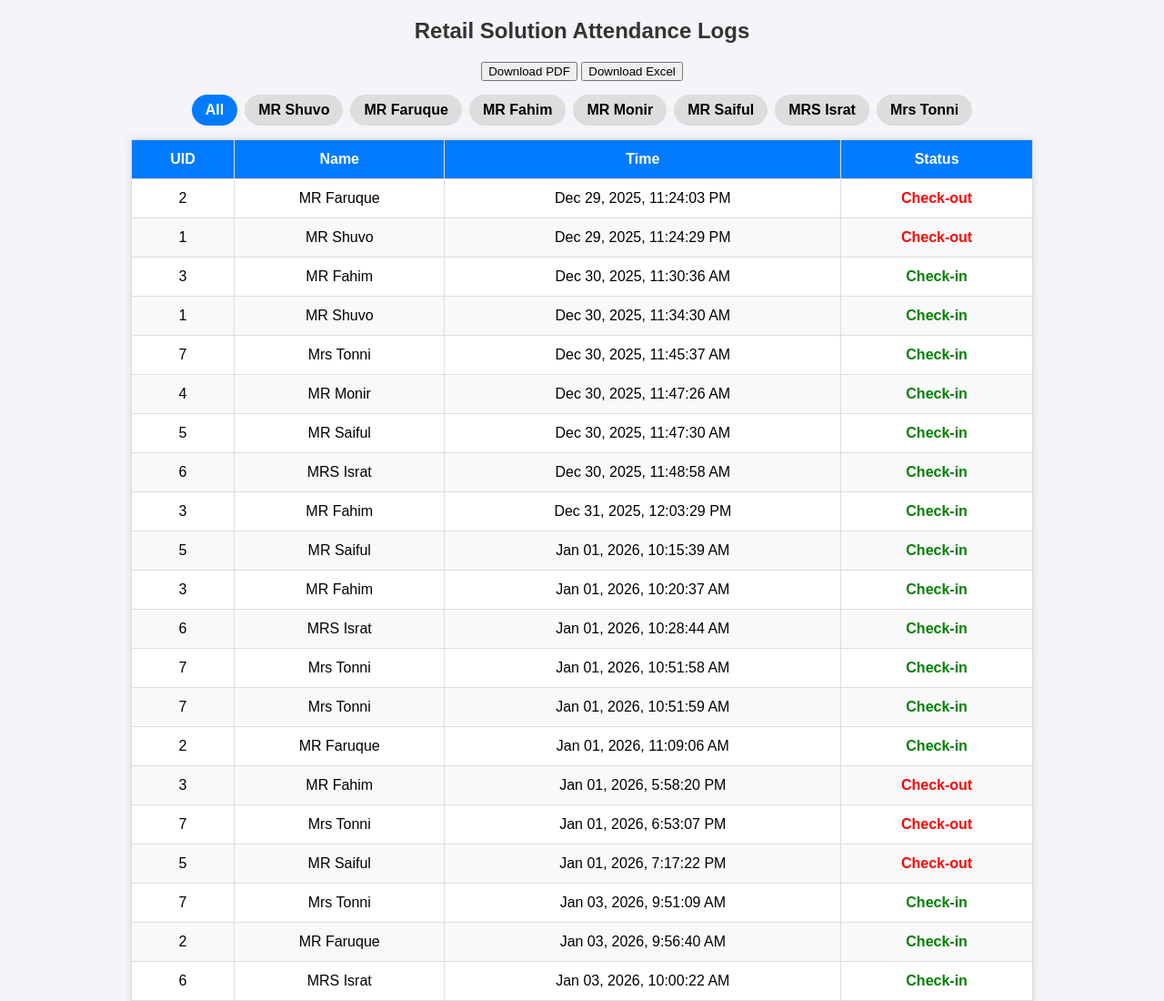
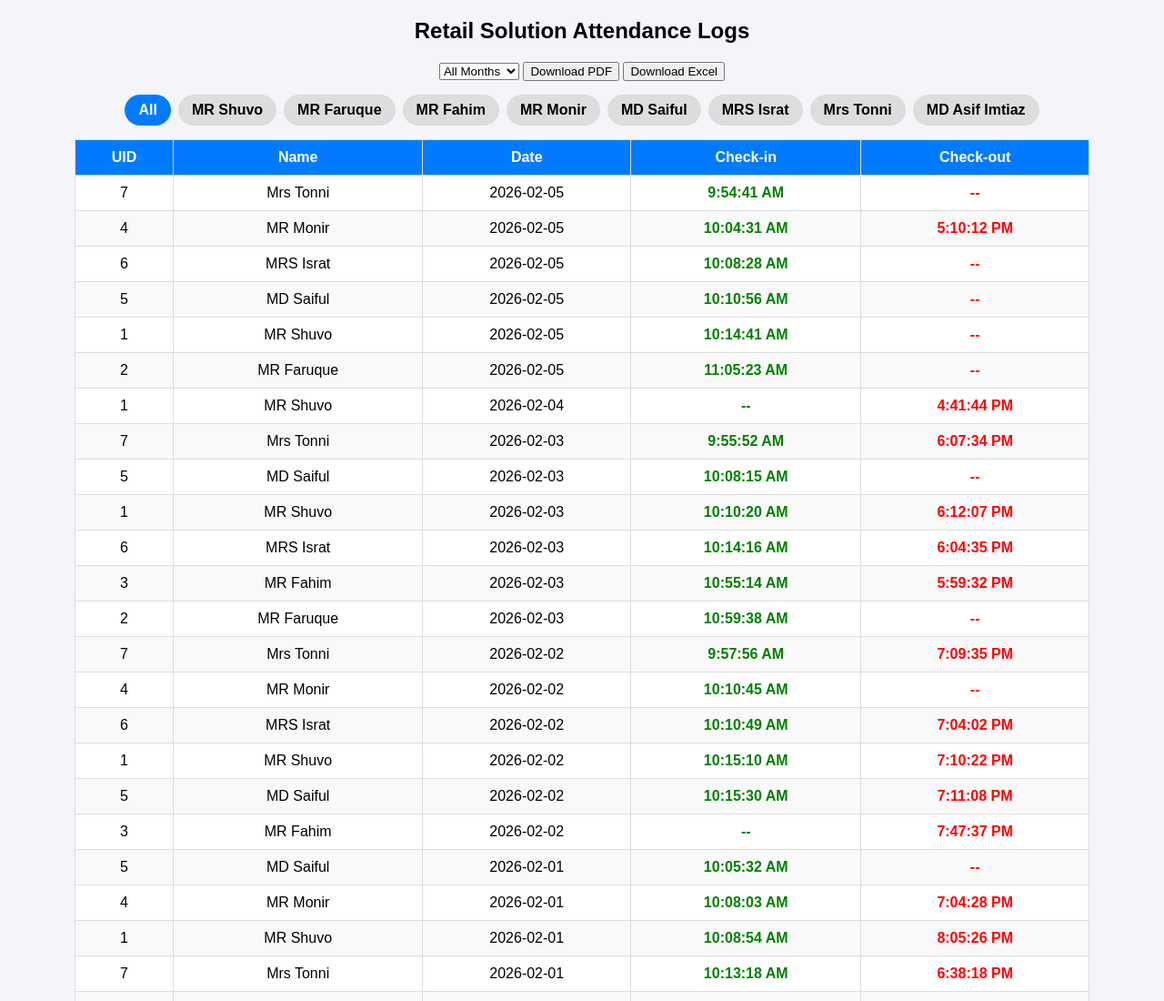
Before and after one commit to mahabubmonir339/Biometric-Bridge, a plain HTML site: page index.html in a window 1280 px wide. Shown: the top 1100 px of the page at 91% size. Drawn offline with nearby package versions, Linux system fonts and the light colour scheme.

Commit message:
add condition

```diff
--- a/attendance.json
+++ b/attendance.json
@@ -2284,5 +2284,23 @@
         "user_id": "2",
         "time": "2026-02-05 11:05:23",
         "status": 0
+    },
+    {
+        "uid": 1,
+        "user_id": "1",
+        "time": "2026-02-05 12:39:43",
+        "status": 0
+    },
+    {
+        "uid": 4,
+        "user_id": "4",
+        "time": "2026-02-05 17:04:12",
+        "status": 0
+    },
+    {
+        "uid": 4,
+        "user_id": "4",
+        "time": "2026-02-05 17:10:12",
+        "status": 0
     }
 ]
--- a/index.html
+++ b/index.html
@@ -3,7 +3,8 @@
 
 <head>
 <meta charset="UTF-8">
-    <title>Attendance</title>
+<title>Retail Solution Attendance</title>
+
 <!-- PDF -->
 <script src="https://cdnjs.cloudflare.com/ajax/libs/jspdf/2.5.1/jspdf.umd.min.js"></script>
 <script src="https://cdnjs.cloudflare.com/ajax/libs/jspdf-autotable/3.5.29/jspdf.plugin.autotable.min.js"></script>
@@ -12,88 +13,42 @@
 <script src="https://cdnjs.cloudflare.com/ajax/libs/xlsx/0.18.5/xlsx.full.min.js"></script>
 
 <style>
-        body {
-            font-family: Arial, sans-serif;
-            background-color: #f4f4f9;
-            margin: 20px;
-        }
+body { font-family: Arial; background:#f4f4f9; margin:20px; }
+h2 { text-align:center; }
 
-        h2 {
-            text-align: center;
-            color: #333;
-        }
+.tabs { display:flex; justify-content:center; flex-wrap:wrap; gap:8px; margin-bottom:15px; }
+.tab { padding:8px 15px; background:#ddd; border-radius:20px; cursor:pointer; font-weight:bold; }
+.tab.active { background:#007BFF; color:#fff; }
 
-        /* TABS */
-        .tabs {
-            display: flex;
-            justify-content: center;
-            flex-wrap: wrap;
-            gap: 8px;
-            margin-bottom: 15px;
-        }
+table { width:90%; margin:auto; border-collapse:collapse; background:#fff; }
+th,td { padding:10px; border:1px solid #ddd; text-align:center; }
+th { background:#007BFF; color:white; }
+tr:nth-child(even){ background:#f9f9f9; }
 
-        .tab {
-            padding: 8px 15px;
-            background: #ddd;
-            border-radius: 20px;
-            cursor: pointer;
-            font-weight: bold;
-        }
-
-        .tab.active {
-            background: #007BFF;
-            color: #fff;
-        }
-
-        table {
-            width: 80%;
-            margin: auto;
-            border-collapse: collapse;
-            background-color: #fff;
-            box-shadow: 0 0 10px rgba(0, 0, 0, 0.1);
-        }
-
-        th,
-        td {
-            padding: 12px 15px;
-            border: 1px solid #ddd;
-            text-align: center;
-        }
-
-        th {
-            background-color: #007BFF;
-            color: white;
-        }
-
-        tr:nth-child(even) {
-            background-color: #f9f9f9;
-        }
-
-        tr:hover {
-            background-color: #f1f1f1;
-        }
-
-        .in {
-            color: green;
-            font-weight: bold;
-        }
-
-        .out {
-            color: red;
-            font-weight: bold;
-        }
+.in { color:green; font-weight:bold; }
+.out { color:red; font-weight:bold; }
 </style>
 </head>
 
 <body>
 
 <h2>Retail Solution Attendance Logs</h2>
-    <div style="text-align:center; margin-bottom:15px;">
+
+<div style="text-align:center;margin-bottom:15px;">
+<select id="monthSelect" onchange="renderTable()">
+<option value="all">All Months</option>
+<option value="1">January</option><option value="2">February</option>
+<option value="3">March</option><option value="4">April</option>
+<option value="5">May</option><option value="6">June</option>
+<option value="7">July</option><option value="8">August</option>
+<option value="9">September</option><option value="10">October</option>
+<option value="11">November</option><option value="12">December</option>
+</select>
+
 <button onclick="downloadPDF()">Download PDF</button>
 <button onclick="downloadExcel()">Download Excel</button>
 </div>
 
-    <!-- USER TABS -->
 <div class="tabs" id="userTabs"></div>
 
 <table id="attendance-table">
@@ -101,218 +56,178 @@
 <tr>
 <th>UID</th>
 <th>Name</th>
-                <th>Time</th>
-                <th>Status</th>
+<th>Date</th>
+<th>Check-in</th>
+<th>Check-out</th>
 </tr>
 </thead>
-        <tbody>
-            <tr>
-                <td colspan="4">Loading...</td>
-            </tr>
-        </tbody>
+<tbody><tr><td colspan="5">Loading...</td></tr></tbody>
 </table>
 
 <script>
-        /* USER LIST */
+/* USERS */
 const userMap = {
-            "1": "MR Shuvo",
-            "2": "MR Faruque",
-            "3": "MR Fahim",
-            "4": "MR Monir",
-            "5": "MR Saiful",
-            "6": "MRS Israt",
-            "7": "Mrs Tonni"
+ "1":"MR Shuvo","2":"MR Faruque","3":"MR Fahim","4":"MR Monir",
+ "5":"MD Saiful","6":"MRS Israt","7":"Mrs Tonni","8":"MD Asif Imtiaz"
 };
 
-        let allData = [];
+let rawData = [];
+let processedData = [];
 let activeUser = "all";
 
-        /* STATUS BY TIME */
-        function getStatusByTime(timeString) {
-            const time = new Date(timeString);
-            const hour = time.getHours();
+/* TIME FORMAT */
+function formatTime(t){
+ return new Date(t).toLocaleString('en-US',{
+  hour:'numeric',minute:'2-digit',second:'2-digit',hour12:true
+ });
+}
 
-            if (hour >= 13) {
-                return { text: "Check-out", class: "out" };
-            } else {
-                return { text: "Check-in", class: "in" };
+/* Month Name Helper */
+function getMonthName(monthValue){
+ const months = ["January","February","March","April","May","June",
+                 "July","August","September","October","November","December"];
+ if(monthValue==="all") return "All_Months";
+ return months[parseInt(monthValue)-1];
 }
+
+/* GROUP SAME DATE + CHECK-IN/CHECK-OUT LOGIC */
+function processAttendance(data){
+ const map = {};
+ data.forEach(item=>{
+  const d = new Date(item.time);
+  const date = d.toISOString().split("T")[0];
+  const key = item.user_id+"_"+date;
+
+  if(!map[key]){
+   map[key]={ uid:item.uid,user_id:item.user_id,date,checkIn:null,checkOut:null };
+  }
+
+  // 2PM rule
+  if(d.getHours()<14 && !map[key].checkIn){
+   map[key].checkIn = item.time;
+  }
+  if(d.getHours()>=14){
+   map[key].checkOut = item.time;
+  }
+ });
+ return Object.values(map).sort((a,b)=>new Date(b.date)-new Date(a.date));
 }
 
 /* LOAD JSON */
-        async function loadJSON() {
-            try {
+async function loadJSON(){
  const res = await fetch('attendance.json');
-                allData = await res.json();
+ rawData = await res.json();
+ processedData = processAttendance(rawData);
  renderTable();
-            } catch (err) {
-                document.querySelector('#attendance-table tbody').innerHTML =
-                    `<tr><td colspan="4">Error loading JSON</td></tr>`;
-                console.error(err);
-            }
 }
 
 /* CREATE TABS */
-        function createTabs() {
-            const tabsDiv = document.getElementById('userTabs');
-            tabsDiv.innerHTML = '';
-
-            // All tab
-            tabsDiv.innerHTML += `
-        <div class="tab active" onclick="switchUser('all')">All</div>
-    `;
-
-            for (const id in userMap) {
-                tabsDiv.innerHTML += `
-            <div class="tab" onclick="switchUser('${id}')">
-                ${userMap[id]}
-            </div>
-        `;
+function createTabs(){
+ const div=document.getElementById('userTabs');
+ div.innerHTML=`<div class="tab active" onclick="switchUser('all',this)">All</div>`;
+ for(const id in userMap){
+  div.innerHTML+=`<div class="tab" onclick="switchUser('${id}',this)">${userMap[id]}</div>`;
  }
 }
-
-        /* SWITCH USER */
-        function switchUser(userId) {
-            activeUser = userId;
-
-            document.querySelectorAll('.tab').forEach(tab => {
-                tab.classList.remove('active');
-            });
-            event.target.classList.add('active');
-
+function switchUser(id,el){
+ activeUser=id;
+ document.querySelectorAll('.tab').forEach(t=>t.classList.remove('active'));
+ el.classList.add('active');
  renderTable();
 }
 
-        /* RENDER TABLE */
-        function renderTable() {
-            const tbody = document.querySelector('#attendance-table tbody');
-            tbody.innerHTML = '';
-
-            let data = allData;
-            if (activeUser !== "all") {
-                data = allData.filter(item => item.user_id === activeUser);
+/* FILTER DATA */
+function getFiltered(){
+ let d=processedData;
+ if(activeUser!=="all") d=d.filter(x=>x.user_id===activeUser);
+ const m=document.getElementById('monthSelect').value;
+ if(m!=="all") d=d.filter(x=>new Date(x.date).getMonth()+1==m);
+ return d;
 }
 
-            if (data.length === 0) {
-                tbody.innerHTML = `<tr><td colspan="4">No records found</td></tr>`;
-                return;
-            }
-
-            data.forEach(item => {
-                const time = new Date(item.time);
-                const formattedTime = time.toLocaleString('en-US', {
-                    day: '2-digit',
-                    month: 'short',
-                    year: 'numeric',
-                    hour: 'numeric',
-                    minute: '2-digit',
-                    second: '2-digit',
-                    hour12: true
-                });
-
-                const status = getStatusByTime(item.time);
-
-                const tr = document.createElement('tr');
-                tr.innerHTML = `
-            <td>${item.uid}</td>
-            <td>${userMap[item.user_id] || 'Unknown'}</td>
-            <td>${formattedTime}</td>
-            <td class="${status.class}">${status.text}</td>
-        `;
-                tbody.appendChild(tr);
-            });
-        }
-
-
-
-        /* GET FILTERED DATA (TAB WISE) */
-        function getFilteredData() {
-            if (activeUser === "all") return allData;
-            return allData.filter(item => item.user_id === activeUser);
-        }
-
-        /* FORMAT TIME FOR EXPORT */
-        function formatTime(timeString) {
-            return new Date(timeString).toLocaleString('en-US', {
-                day: '2-digit',
-                month: 'short',
-                year: 'numeric',
-                hour: 'numeric',
-                minute: '2-digit',
-                second: '2-digit',
-                hour12: true
+/* RENDER TABLE */
+function renderTable(){
+ const tb=document.querySelector("tbody");
+ const data=getFiltered();
+ tb.innerHTML="";
+ if(!data.length){ tb.innerHTML=`<tr><td colspan="5">No data</td></tr>`; return;}
+ data.forEach(r=>{
+ tb.innerHTML+=`
+ <tr>
+ <td>${r.uid}</td>
+ <td>${userMap[r.user_id]}</td>
+ <td>${r.date}</td>
+ <td class="in">${r.checkIn?formatTime(r.checkIn):"--"}</td>
+ <td class="out">${r.checkOut?formatTime(r.checkOut):"--"}</td>
+ </tr>`;
  });
 }
 
 /* ================= PDF DOWNLOAD ================= */
-        function downloadPDF() {
-            const data = getFilteredData();
-            if (data.length === 0) {
-                alert("No data to export");
-                return;
-            }
+function downloadPDF(){
+ const data=getFiltered();
+ if(!data.length){ alert("No data to export"); return;}
 
-            const { jsPDF } = window.jspdf;
-            const doc = new jsPDF();
+ const {jsPDF}=window.jspdf;
+ const doc=new jsPDF();
 
-            const title = activeUser === "all"
-                ? "All Users Attendance"
-                : userMap[activeUser] + " Attendance";
+ const monthValue=document.getElementById("monthSelect").value;
+ const monthName=getMonthName(monthValue);
+ const title=activeUser==="all"
+             ? `All Users Attendance (${monthName})`
+             : `${userMap[activeUser]} Attendance (${monthName})`;
+ doc.text(title,14,15);
 
-            doc.text(title, 14, 15);
+ const rows = data.map(r=>[
+  r.uid,
+  userMap[r.user_id],
+  r.date,
+  r.checkIn?formatTime(r.checkIn):"--",
+  r.checkOut?formatTime(r.checkOut):"--"
+ ]);
 
-            const tableData = data.map(item => {
-                return [
-                    item.uid,
-                    userMap[item.user_id],
-                    formatTime(item.time),
-                    getStatusByTime(item.time).text
-                ];
+ doc.autoTable({
+  head:[['UID','Name','Date','Check-in','Check-out']],
+  body:rows,
+  startY:20
  });
 
-            doc.autoTable({
-                head: [['UID', 'Name', 'Time', 'Status']],
-                body: tableData,
-                startY: 20
-            });
+ const fileName = (activeUser==="all"?"All_Users":userMap[activeUser])
+                  + "_" + monthName + "_Attendance.pdf";
 
-            doc.save(title.replaceAll(" ", "_") + ".pdf");
+ doc.save(fileName.replaceAll(" ","_"));
 }
 
 /* ================= EXCEL DOWNLOAD ================= */
-        function downloadExcel() {
-            const data = getFilteredData();
-            if (data.length === 0) {
-                alert("No data to export");
-                return;
-            }
+function downloadExcel(){
+ const data=getFiltered();
+ if(!data.length){ alert("No data to export"); return;}
 
-            const excelData = data.map(item => ({
-                UID: item.uid,
-                Name: userMap[item.user_id],
-                Time: formatTime(item.time),
-                Status: getStatusByTime(item.time).text
+ const monthValue=document.getElementById("monthSelect").value;
+ const monthName=getMonthName(monthValue);
+ const fileName = (activeUser==="all"?"All_Users":userMap[activeUser])
+                  + "_" + monthName + "_Attendance.xlsx";
+
+ const excelData = data.map(r=>({
+  UID:r.uid,
+  Name:userMap[r.user_id],
+  Date:r.date,
+  "Check-in":r.checkIn?formatTime(r.checkIn):"--",
+  "Check-out":r.checkOut?formatTime(r.checkOut):"--"
  }));
 
-            const worksheet = XLSX.utils.json_to_sheet(excelData);
-            const workbook = XLSX.utils.book_new();
-            XLSX.utils.book_append_sheet(workbook, worksheet, "Attendance");
-
-            const fileName = activeUser === "all"
-                ? "All_Users_Attendance.xlsx"
-                : userMap[activeUser].replaceAll(" ", "_") + "_Attendance.xlsx";
-
-            XLSX.writeFile(workbook, fileName);
+ const ws=XLSX.utils.json_to_sheet(excelData);
+ const wb=XLSX.utils.book_new();
+ XLSX.utils.book_append_sheet(wb,ws,"Attendance");
+ XLSX.writeFile(wb,fileName.replaceAll(" ","_"));
 }
-
-
 
 /* INIT */
 createTabs();
 loadJSON();
-        setInterval(loadJSON, 5000);
+setInterval(loadJSON,5000);
+
 </script>
 
 </body>
-
 </html>
```
Lines whose indentation alone changed are shown as unchanged.
